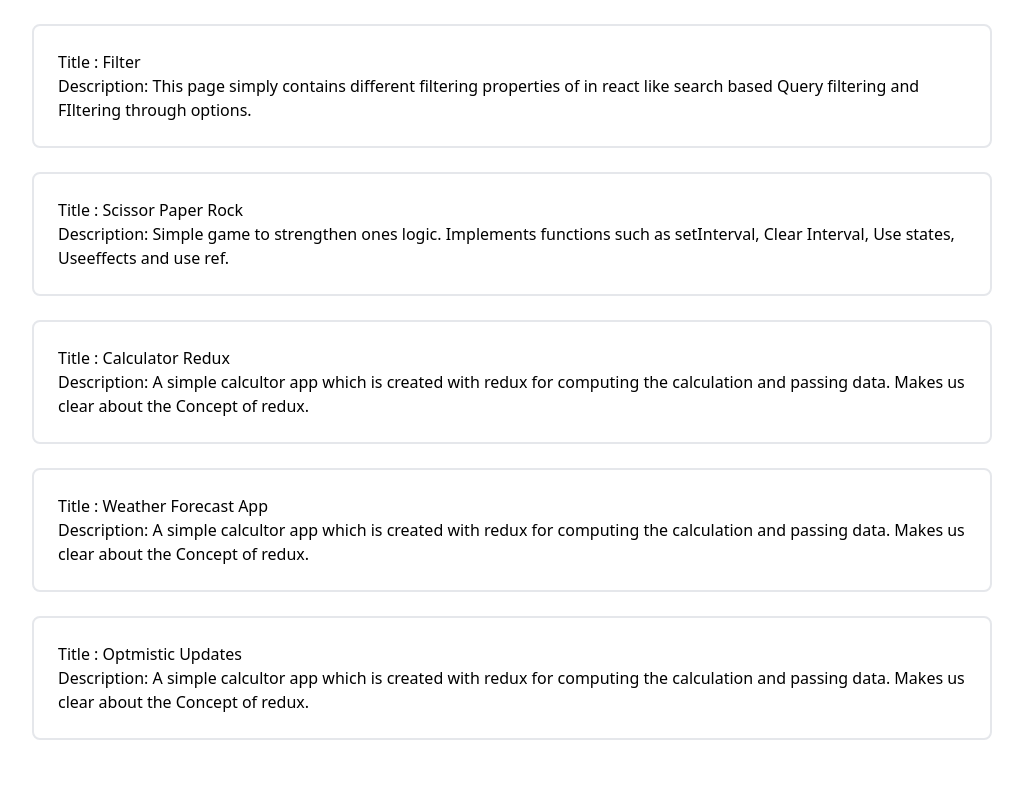
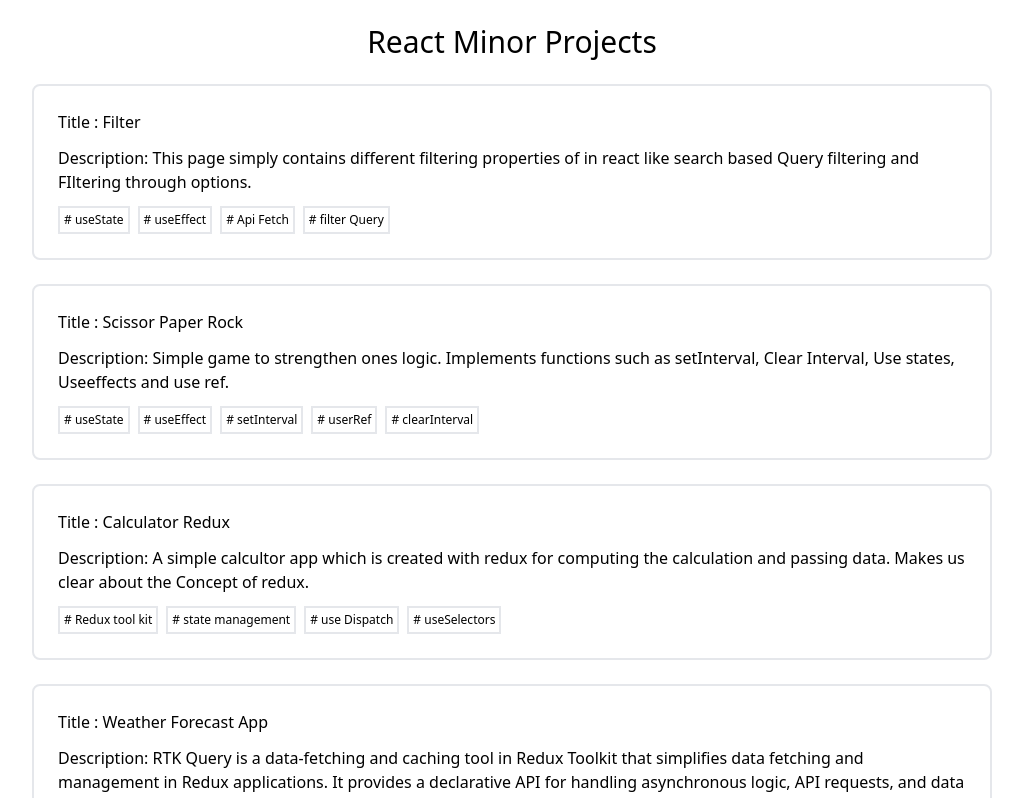
Before and after one commit to Mirojjj/React, a React (Vite) app: page / in a window 1280 px wide. Shown: the top 798 px of the page, without its empty margins (128-1151 px from the left). Built offline with nearby package versions, Linux system fonts and the light colour scheme.

Commit message:
tags added

```diff
--- a/src/App.jsx
+++ b/src/App.jsx
@@ -3,12 +3,14 @@ import Card from "./components/Card";
 
 function App() {
   return (
-    <div className=" m-auto">
+    <div className=" m-auto py-3">
+      <h1 className=" text-center text-3xl mt-3">React Minor Projects</h1>
       {cardData.map((project) => (
         <Card
           title={project.title}
           description={project.description}
           link={project.link}
+          tags={project.tags}
         />
       ))}
     </div>
--- a/src/components/Card.jsx
+++ b/src/components/Card.jsx
@@ -1,12 +1,17 @@
 import React from "react";
 import { Link } from "react-router-dom";
 
-const Card = ({ title, description, link }) => {
+const Card = ({ title, description, link, tags }) => {
   return (
     <Link to={link}>
       <div className=" w -full border-2 p-6 rounded-lg mx-40 mt-6 hover:bg-green-200 cursor-pointer">
         <div className="title">Title : {title}</div>
-        <div className="descrption">Description: {description}</div>
+        <div className="descrption mt-3">Description: {description}</div>
+        <div className="tags flex gap-2 mt-3">
+          {tags.map((tag) => (
+            <div className=" p-1 border-2 text-xs"># {tag}</div>
+          ))}
+        </div>
       </div>
     </Link>
   );
--- a/src/data/cardData.js
+++ b/src/data/cardData.js
@@ -4,29 +4,39 @@ export default [
     link: "/filter",
     description:
       "This page simply contains different filtering properties of in react like search based Query filtering and FIltering through options.",
+    tags: ["useState", "useEffect", "Api Fetch", "filter Query"],
   },
   {
     title: "Scissor Paper Rock",
     link: "/game",
     description:
       "Simple game to strengthen ones logic. Implements functions such as setInterval, Clear Interval, Use states, Useeffects and use ref.",
+    tags: ["useState", "useEffect", "setInterval", "userRef", "clearInterval"],
   },
   {
     title: "Calculator Redux",
     link: "/redux",
     description:
       "A simple calcultor app which is created with redux for computing the calculation and passing data. Makes us clear about the Concept of redux.",
+    tags: [
+      "Redux tool kit",
+      "state management",
+      "use Dispatch",
+      "useSelectors",
+    ],
   },
   {
     title: "Weather Forecast App",
     link: "/weather",
     description:
-      "A simple calcultor app which is created with redux for computing the calculation and passing data. Makes us clear about the Concept of redux.",
+      "RTK Query is a data-fetching and caching tool in Redux Toolkit that simplifies data fetching and management in Redux applications. It provides a declarative API for handling asynchronous logic, API requests, and data synchronization efficiently in React applications.",
+    tags: ["Redux tool kit", "RTK query", "Rapid api"],
   },
   {
     title: "Optmistic Updates",
     link: "/opt",
     description:
       "A simple calcultor app which is created with redux for computing the calculation and passing data. Makes us clear about the Concept of redux.",
+    tags: ["mock api", "RTK", "async thunks"],
   },
 ];
--- a/src/index.css
+++ b/src/index.css
@@ -1,3 +1,9 @@
 @tailwind base;
 @tailwind components;
 @tailwind utilities;
+
+*{
+    box-sizing: border-box;
+    margin: 0;
+    padding: 0;
+}
```
